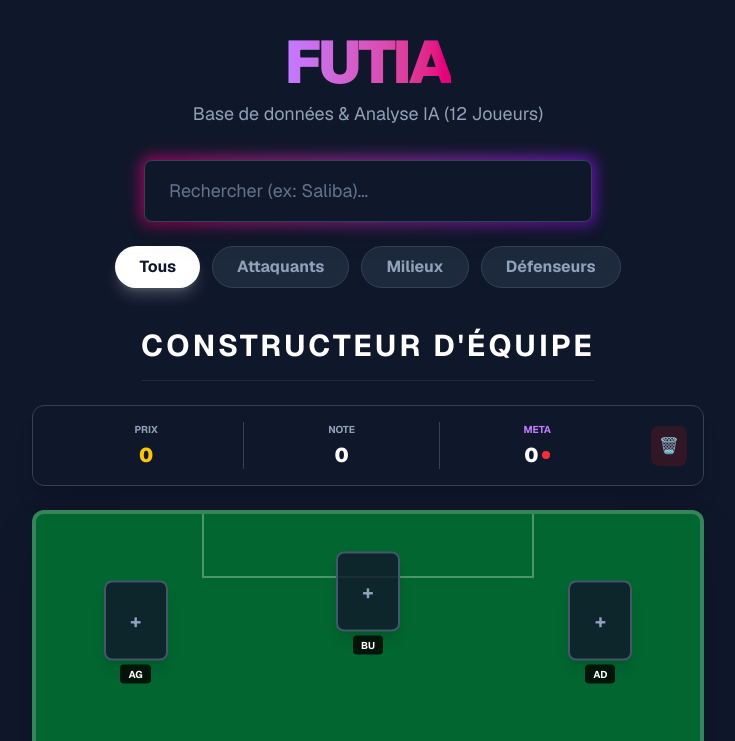
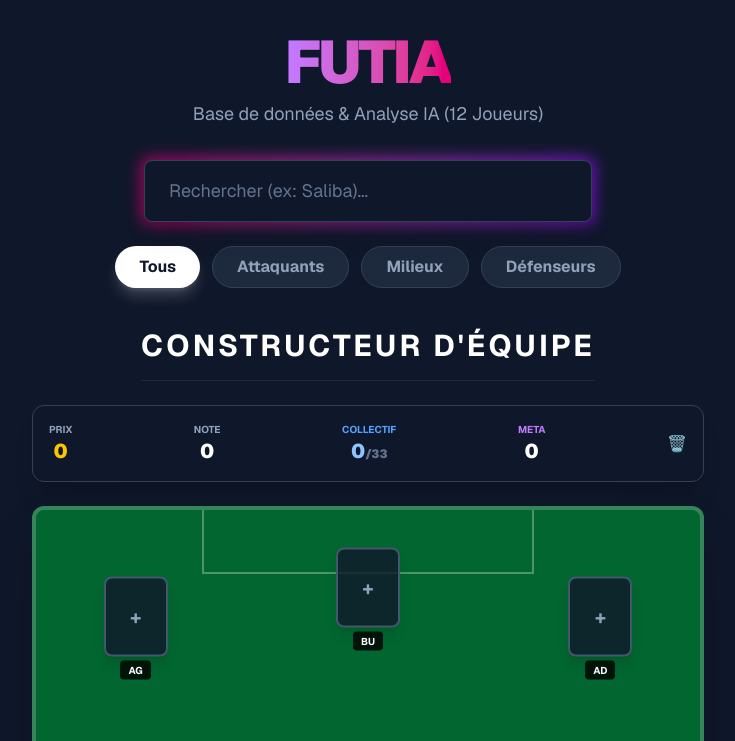
Before and after one commit to KeviinZM/Futia, a Next.js app: page / in a window 1280 px wide. Shown: the top 741 px of the page, without its empty margins (272-1007 px from the left). Built offline with nearby package versions, Linux system fonts and the light colour scheme.

Commit message:
Feat: Implement Chemistry system (logic + UI)

```diff
--- a/src/components/SquadBuilder.js
+++ b/src/components/SquadBuilder.js
@@ -4,9 +4,9 @@
 import { useState, useMemo, useEffect } from 'react';
 import { players } from '@/data/players';
 import { calculateMetaScore } from '@/utils/aiLogic';
+import { calculateSquadChemistry } from '@/utils/chemistryLogic'; // Import du nouveau fichier
 
 export default function SquadBuilder() {
-  // --- CONFIGURATION DU TERRAIN ---
   const initialSquad = [
     { id: 'gk', position: 'G', player: null, x: 50, y: 88 },
     { id: 'lb', position: 'DG', player: null, x: 15, y: 70 },
@@ -24,15 +24,12 @@ export default function SquadBuilder() {
   const [squad, setSquad] = useState(initialSquad);
   const [selectedSlot, setSelectedSlot] = useState(null);
   const [showAllPlayers, setShowAllPlayers] = useState(false);
-  const [modalSearch, setModalSearch] = useState(""); // NOUVEAU : Recherche dans la modale
+  const [modalSearch, setModalSearch] = useState("");
   const [isLoaded, setIsLoaded] = useState(false);
 
-  // --- SAUVEGARDE AUTOMATIQUE ---
   useEffect(() => {
     const savedSquad = localStorage.getItem('futia-squad-v1');
-    if (savedSquad) {
-      try { setSquad(JSON.parse(savedSquad)); } catch (e) { console.error(e); }
-    }
+    if (savedSquad) { try { setSquad(JSON.parse(savedSquad)); } catch (e) {} }
     setIsLoaded(true);
   }, []);
 
@@ -41,43 +38,28 @@ export default function SquadBuilder() {
   }, [squad, isLoaded]);
 
   const handleResetSquad = () => {
-    if (confirm("Voulez-vous vraiment effacer votre équipe ?")) {
+    if (confirm("Effacer l'équipe ?")) {
       setSquad(initialSquad);
       localStorage.removeItem('futia-squad-v1');
     }
   };
 
-  // --- LOGIQUE ---
   const positionMapping = {
-    'G': ['G'],
-    'DG': ['DG', 'DLG'],
-    'DD': ['DD', 'DLD'],
-    'DC': ['DC'],
-    'MC': ['MC', 'MDC', 'MOC'],
-    'MDC': ['MDC', 'MC'],
-    'MOC': ['MOC', 'MC', 'AT'],
-    'AG': ['AG', 'AVG', 'MG'],
-    'AD': ['AD', 'AVD', 'MD'],
-    'BU': ['BU', 'AT', 'AC']
+    'G': ['G'], 'DG': ['DG', 'DLG'], 'DD': ['DD', 'DLD'], 'DC': ['DC'],
+    'MC': ['MC', 'MDC', 'MOC'], 'MDC': ['MDC', 'MC'], 'MOC': ['MOC', 'MC', 'AT'],
+    'AG': ['AG', 'AVG', 'MG'], 'AD': ['AD', 'AVD', 'MD'], 'BU': ['BU', 'AT', 'AC']
   };
 
-  const parsePrice = (priceStr) => {
-    if (!priceStr) return 0;
-    const clean = priceStr.toUpperCase().replace(/[^0-9.KM]/g, "");
-    let value = parseFloat(clean);
-    if (priceStr.includes('M')) value *= 1000000;
-    else if (priceStr.includes('K')) value *= 1000;
-    return value;
+  const parsePrice = (p) => {
+    if (!p) return 0;
+    let v = parseFloat(p.toUpperCase().replace(/[^0-9.KM]/g, ""));
+    if (p.includes('M')) v *= 1000000; else if (p.includes('K')) v *= 1000;
+    return v;
   };
+  const formatPrice = (n) => n >= 1000000 ? (n/1000000).toFixed(1)+'M' : n >= 1000 ? (n/1000).toFixed(0)+'K' : n;
 
-  const formatPrice = (num) => {
-    if (num >= 1000000) return (num / 1000000).toFixed(1) + 'M';
-    if (num >= 1000) return (num / 1000).toFixed(0) + 'K';
-    return num.toString();
-  };
-
-  // --- CALCULS ---
-  const { totalPriceDisplay, avgRating, avgMetaScore } = useMemo(() => {
+  // --- CALCULS (Avec Chimie) ---
+  const { totalPriceDisplay, avgRating, avgMetaScore, totalChemistry, chemistryMap } = useMemo(() => {
     const activePlayers = squad.filter(slot => slot.player !== null);
     const count = activePlayers.length;
 
@@ -85,165 +67,102 @@ export default function SquadBuilder() {
     const avgRat = count > 0 ? (activePlayers.reduce((sum, slot) => sum + slot.player.rating, 0) / count).toFixed(0) : 0;
     const avgMeta = count > 0 ? (activePlayers.reduce((sum, slot) => sum + parseFloat(calculateMetaScore(slot.player)), 0) / count).toFixed(1) : 0;
 
-    return { totalPriceDisplay: formatPrice(totalRaw), avgRating: avgRat, avgMetaScore: avgMeta };
+    // Calcul du collectif via notre nouvelle fonction
+    const { totalChemistry, chemistryMap } = calculateSquadChemistry(squad);
+
+    return { totalPriceDisplay: formatPrice(totalRaw), avgRating: avgRat, avgMetaScore: avgMeta, totalChemistry, chemistryMap };
   }, [squad]);
 
-  // --- FILTRE AMÉLIORÉ (Poste + Recherche Texte) ---
   const availablePlayers = useMemo(() => {
     if (!selectedSlot) return [];
-
     const currentSlotObj = squad.find(s => s.id === selectedSlot);
     if (!currentSlotObj) return [];
-
-    // 1. Filtrer par poste (sauf si "Voir tout")
     let filtered = players;
     if (!showAllPlayers) {
-        const allowedPositions = positionMapping[currentSlotObj.position] || [];
-        filtered = filtered.filter(player => allowedPositions.includes(player.position));
+        const allowed = positionMapping[currentSlotObj.position] || [];
+        filtered = filtered.filter(p => allowed.includes(p.position));
     }
-
-    // 2. NOUVEAU : Filtrer par texte (si recherche)
-    if (modalSearch) {
-        const searchLower = modalSearch.toLowerCase();
-        filtered = filtered.filter(p => p.name.toLowerCase().includes(searchLower));
-    }
-
+    if (modalSearch) filtered = filtered.filter(p => p.name.toLowerCase().includes(modalSearch.toLowerCase()));
     return filtered;
-  }, [selectedSlot, showAllPlayers, modalSearch, squad]); // Ajout de modalSearch aux dépendances
+  }, [selectedSlot, showAllPlayers, modalSearch, squad]);
 
   const handlePlayerSelect = (player) => {
-    const newSquad = squad.map((slot) => {
-      if (slot.id === selectedSlot) {
-        return { ...slot, player: player };
-      }
-      return slot;
-    });
+    const newSquad = squad.map(slot => slot.id === selectedSlot ? { ...slot, player: player } : slot);
     setSquad(newSquad);
-    closeModal(); // On utilise une fonction pour fermer proprement
+    setSelectedSlot(null); setModalSearch(""); setShowAllPlayers(false);
   };
 
-  const closeModal = () => {
-    setSelectedSlot(null);
-    setModalSearch(""); // On vide la recherche quand on ferme
-    setShowAllPlayers(false);
-  };
-
-  if (!isLoaded) return <div className="h-[600px] w-full max-w-2xl mx-auto bg-green-900 rounded-xl animate-pulse"></div>;
+  if (!isLoaded) return <div className="h-[600px] w-full bg-green-900 rounded-xl animate-pulse"></div>;
 
   return (
     <div className="relative w-full max-w-2xl mx-auto">
 
       {/* DASHBOARD */}
       <div className="bg-slate-900 border border-slate-700 rounded-xl p-4 mb-6 shadow-xl text-white">
-        <div className="flex justify-between items-center">
-            <div className="flex w-full">
-                <div className="text-center w-1/3 border-r border-slate-700 px-2">
-                    <p className="text-slate-400 text-[10px] uppercase font-bold mb-1">Prix</p>
-                    <p className="text-xl font-black text-yellow-400">{totalPriceDisplay}</p>
-                </div>
-                <div className="text-center w-1/3 border-r border-slate-700 px-2">
-                    <p className="text-slate-400 text-[10px] uppercase font-bold mb-1">Note</p>
-                    <span className="text-xl font-black">{avgRating}</span>
-                </div>
-                <div className="text-center w-1/3 px-2">
-                    <p className="text-purple-400 text-[10px] uppercase font-bold mb-1">Meta</p>
-                    <div className="flex justify-center items-center gap-1">
-                        <span className="text-xl font-black">{avgMetaScore}</span>
-                        <span className={`w-2 h-2 rounded-full ${avgMetaScore >= 9 ? 'bg-green-500' : avgMetaScore >= 7 ? 'bg-yellow-500' : 'bg-red-500'}`}></span>
-                    </div>
-                </div>
+        <div className="flex justify-between items-center text-center">
+            <div><p className="text-slate-400 text-[10px] uppercase font-bold">Prix</p><p className="text-xl font-black text-yellow-400">{totalPriceDisplay}</p></div>
+            <div><p className="text-slate-400 text-[10px] uppercase font-bold">Note</p><span className="text-xl font-black">{avgRating}</span></div>
+            <div>
+                <p className="text-blue-400 text-[10px] uppercase font-bold">Collectif</p>
+                <span className="text-xl font-black text-blue-300">{totalChemistry}<span className="text-xs text-slate-500">/33</span></span>
             </div>
-            <button onClick={handleResetSquad} className="ml-4 p-2 bg-red-900/30 hover:bg-red-600 rounded-lg text-red-400 hover:text-white transition-colors">
-                🗑️
-            </button>
+            <div><p className="text-purple-400 text-[10px] uppercase font-bold">Meta</p><span className="text-xl font-black">{avgMetaScore}</span></div>
+            <button onClick={handleResetSquad} className="text-red-400 hover:text-white transition">🗑️</button>
         </div>
       </div>
 
       {/* TERRAIN */}
       <div className="h-[600px] bg-green-800 rounded-xl border-4 border-white/20 shadow-2xl overflow-hidden relative">
+        {/* Lignes... */}
         <div className="absolute top-0 left-0 right-0 h-px bg-white/30 top-1/2"></div>
         <div className="absolute top-1/2 left-1/2 -translate-x-1/2 -translate-y-1/2 w-32 h-32 border border-white/30 rounded-full"></div>
         <div className="absolute top-0 left-1/4 right-1/4 h-16 border-b-2 border-l-2 border-r-2 border-white/30"></div>
         <div className="absolute bottom-0 left-1/4 right-1/4 h-16 border-t-2 border-l-2 border-r-2 border-white/30"></div>
 
-        {squad.map((slot) => (
-            <div
-            key={slot.id}
-            onClick={() => setSelectedSlot(slot.id)}
+        {squad.map((slot) => {
+            const chem = chemistryMap[slot.id] || 0; // Points de ce joueur (0, 1, 2 ou 3)
+            return (
+            <div key={slot.id} onClick={() => setSelectedSlot(slot.id)}
             className="absolute transform -translate-x-1/2 -translate-y-1/2 flex flex-col items-center cursor-pointer group hover:scale-110 transition-transform z-10"
-            style={{ left: `${slot.x}%`, top: `${slot.y}%` }}
-            >
+            style={{ left: `${slot.x}%`, top: `${slot.y}%` }}>
+
             <div className={`w-16 h-20 rounded-lg flex items-center justify-center border-2 shadow-lg overflow-hidden ${slot.player ? 'bg-slate-900 border-purple-500' : 'bg-slate-900/80 border-slate-600 hover:border-yellow-400'}`}>
-                {slot.player ? (
-                <img src={slot.player.image} alt={slot.player.name} className="w-full h-full object-contain p-1"/>
-                ) : (
-                <span className="text-slate-400 font-bold text-xl group-hover:text-yellow-400">+</span>
-                )}
+                {slot.player ? <img src={slot.player.image} className="w-full h-full object-contain p-1"/> : <span className="text-slate-400 font-bold text-xl group-hover:text-yellow-400">+</span>}
             </div>
-            <div className="mt-1 bg-black/80 px-2 py-0.5 rounded text-[10px] font-bold text-white uppercase truncate max-w-[80px]">
-                {slot.player ? slot.player.name : slot.position}
+
+            {/* INDICATEUR DE COLLECTIF (LOSANGES) */}
+            {slot.player && (
+                <div className="absolute -bottom-2 flex gap-0.5 bg-black/50 px-1 py-0.5 rounded">
+                    {[1, 2, 3].map(i => (
+                        <div key={i} className={`w-2 h-2 transform rotate-45 border border-black ${i <= chem ? 'bg-blue-400' : 'bg-slate-600'}`}></div>
+                    ))}
+                </div>
+            )}
+
+            {!slot.player && (
+                <div className="mt-1 bg-black/80 px-2 py-0.5 rounded text-[10px] font-bold text-white uppercase truncate max-w-[80px]">
+                    {slot.position}
+                </div>
+            )}
             </div>
-            </div>
-        ))}
+        )})}
       </div>
 
-      {/* MODALE AVEC RECHERCHE */}
+      {/* MODALE (Identique à avant) */}
       {selectedSlot && (
-        <div className="absolute inset-0 z-50 bg-slate-900/95 backdrop-blur-sm rounded-xl p-4 flex flex-col animate-in fade-in zoom-in duration-200">
-
-            {/* Header Modale */}
-            <div className="flex justify-between items-start mb-4 border-b border-slate-700 pb-2">
-                <div className="w-full mr-4">
-                    <h3 className="text-sm font-bold text-slate-400 mb-2">
-                        Poste : <span className="text-yellow-400 text-lg">{squad.find(s => s.id === selectedSlot)?.position}</span>
-                    </h3>
-
-                    {/* BARRE DE RECHERCHE DANS LA MODALE */}
-                    <input
-                        type="text"
-                        placeholder="Chercher..."
-                        autoFocus
-                        className="w-full bg-slate-800 border border-slate-600 rounded px-3 py-2 text-white text-sm focus:outline-none focus:border-purple-500"
-                        value={modalSearch}
-                        onChange={(e) => setModalSearch(e.target.value)}
-                    />
-
-                    <label className="flex items-center gap-2 mt-2 text-xs text-slate-400 cursor-pointer">
-                        <input
-                            type="checkbox"
-                            checked={showAllPlayers}
-                            onChange={(e) => setShowAllPlayers(e.target.checked)}
-                            className="rounded border-slate-600 bg-slate-800 text-purple-600 focus:ring-purple-500"
-                        />
-                        Ignorer le poste
-                    </label>
-                </div>
-                <button onClick={closeModal} className="text-slate-400 hover:text-white bg-slate-800 hover:bg-slate-700 px-3 py-1 rounded">✕</button>
+        <div className="absolute inset-0 z-50 bg-slate-900/95 backdrop-blur-sm rounded-xl p-4 flex flex-col">
+            <div className="flex justify-between items-center mb-4 pb-2 border-b border-slate-700">
+                <input type="text" placeholder="Chercher..." autoFocus className="w-full bg-slate-800 border border-slate-600 rounded px-3 py-2 text-white text-sm focus:outline-none focus:border-purple-500" value={modalSearch} onChange={(e) => setModalSearch(e.target.value)} />
+                <button onClick={() => {setSelectedSlot(null); setModalSearch(""); setShowAllPlayers(false)}} className="ml-2 text-slate-400 hover:text-white text-xl">✕</button>
             </div>
-
-            {/* Liste filtrée */}
+            <label className="flex items-center gap-2 mb-2 text-xs text-slate-400 cursor-pointer"><input type="checkbox" checked={showAllPlayers} onChange={(e) => setShowAllPlayers(e.target.checked)} className="rounded bg-slate-800 text-purple-600"/> Ignorer poste</label>
             <div className="overflow-y-auto flex-1 space-y-2 pr-2 scrollbar-thin scrollbar-thumb-slate-700">
-                {availablePlayers.length > 0 ? (
-                    availablePlayers.map((player) => (
-                        <div key={player.id} onClick={() => handlePlayerSelect(player)} className="flex items-center gap-3 p-2 rounded-lg hover:bg-purple-900/30 border border-transparent hover:border-purple-500 cursor-pointer transition-all">
-                            <img src={player.image} alt={player.name} className="w-10 h-10 object-contain bg-slate-800 rounded-md" />
-                            <div className="flex-1">
-                                <p className="font-bold text-white text-sm">{player.name}</p>
-                                <div className="flex gap-2 text-xs text-slate-400">
-                                    <span className="text-yellow-400 font-bold">{player.rating}</span>
-                                    <span className="text-slate-300 font-semibold">{player.position}</span>
-                                    <span>{player.price}</span>
-                                </div>
-                            </div>
-                            <span className={`text-xs font-bold px-1.5 py-0.5 rounded ${parseFloat(calculateMetaScore(player)) >= 9 ? 'bg-green-900 text-green-300' : 'bg-slate-800 text-slate-400'}`}>{calculateMetaScore(player)}</span>
-                        </div>
-                    ))
-                ) : (
-                    <div className="text-center text-slate-500 py-10">
-                        <p>Aucun joueur trouvé.</p>
-                        {modalSearch && <p className="text-xs mt-1">Essaie avec un autre nom.</p>}
+                {availablePlayers.map((player) => (
+                    <div key={player.id} onClick={() => handlePlayerSelect(player)} className="flex items-center gap-3 p-2 rounded-lg hover:bg-purple-900/30 border border-transparent hover:border-purple-500 cursor-pointer">
+                        <img src={player.image} className="w-10 h-10 object-contain bg-slate-800 rounded-md" />
+                        <div className="flex-1"><p className="font-bold text-white text-sm">{player.name}</p><div className="flex gap-2 text-xs text-slate-400"><span className="text-yellow-400 font-bold">{player.rating}</span><span className="text-slate-300">{player.position}</span><span>{player.price}</span></div></div>
                     </div>
-                )}
+                ))}
             </div>
         </div>
       )}
--- /dev/null
+++ b/src/utils/chemistryLogic.js
@@ -0,0 +1,79 @@
+// src/utils/chemistryLogic.js
+
+// Seuils pour gagner des points (Standard FC 25)
+// Club : 2 joueurs = 1 pt, 4 = 2 pts, 7 = 3 pts
+// Ligue : 3 = 1 pt, 5 = 2 pts, 8 = 3 pts
+// Nation : 2 = 1 pt, 5 = 2 pts, 8 = 3 pts
+const THRESHOLDS = {
+    club: [2, 4, 7],
+    league: [3, 5, 8],
+    nation: [2, 5, 8]
+  };
+
+  export function calculateSquadChemistry(squad) {
+    // 1. On récupère les joueurs actifs (pas les slots vides)
+    const players = squad.filter(slot => slot.player !== null).map(slot => slot.player);
+
+    // 2. On compte combien de joueurs pour chaque Club, Ligue, Nation
+    const counts = {
+      club: {},
+      league: {},
+      nation: {}
+    };
+
+    players.forEach(p => {
+      counts.club[p.club] = (counts.club[p.club] || 0) + 1;
+      counts.league[p.league] = (counts.league[p.league] || 0) + 1;
+      counts.nation[p.nation] = (counts.nation[p.nation] || 0) + 1;
+    });
+
+    // 3. On calcule les points pour chaque joueur individuellement
+    let totalChemistry = 0;
+
+    // On crée une carte des points par Slot ID pour l'affichage (ex: { 'gk': 3, 'st': 2 })
+    const chemistryMap = {};
+
+    squad.forEach(slot => {
+      if (!slot.player) {
+        chemistryMap[slot.id] = 0;
+        return;
+      }
+
+      const p = slot.player;
+      let points = 0;
+
+      // Est-il au bon poste ? (Simplifié : on vérifie juste si le poste du slot est dans la liste du joueur ?)
+      // Pour l'instant on assume que le Builder ne permet de mettre les joueurs qu'au bon poste.
+      // Si un joueur est hors de position, il a toujours 0.
+
+      // Points Club
+      const countClub = counts.club[p.club];
+      if (countClub >= THRESHOLDS.club[2]) points += 3;
+      else if (countClub >= THRESHOLDS.club[1]) points += 2;
+      else if (countClub >= THRESHOLDS.club[0]) points += 1;
+
+      // Points Ligue (si pas déjà max)
+      if (points < 3) {
+          const countLeague = counts.league[p.league];
+          if (countLeague >= THRESHOLDS.league[2]) points += 3;
+          else if (countLeague >= THRESHOLDS.league[1]) points += 2;
+          else if (countLeague >= THRESHOLDS.league[0]) points += 1;
+      }
+
+      // Points Nation (si pas déjà max)
+      if (points < 3) {
+          const countNation = counts.nation[p.nation];
+          if (countNation >= THRESHOLDS.nation[2]) points += 3;
+          else if (countNation >= THRESHOLDS.nation[1]) points += 2;
+          else if (countNation >= THRESHOLDS.nation[0]) points += 1;
+      }
+
+      // On plafonne à 3
+      points = Math.min(points, 3);
+
+      chemistryMap[slot.id] = points;
+      totalChemistry += points;
+    });
+
+    return { totalChemistry, chemistryMap };
+  }
```
Also changed, not shown: src/data/players.js (+50 -70 lines).
